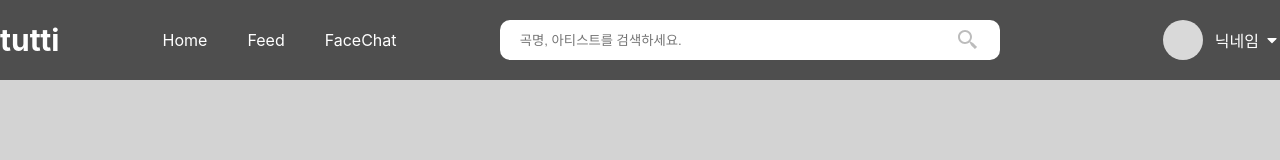
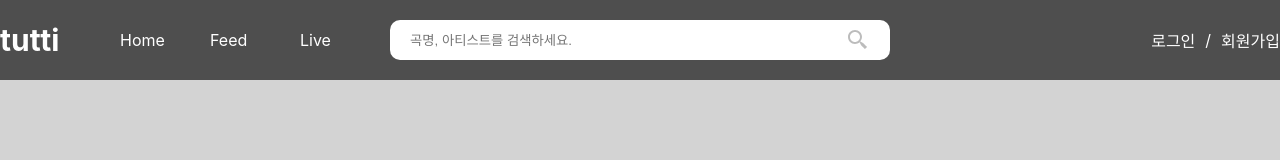
Before and after one commit to itsstacy/tuttimusicFE, a React (Create React App) app: page / in a window 1280 px wide. Shown: the top 160 px of the page. Built offline with nearby package versions, Linux system fonts and the light colour scheme; no server answers.

Commit message:
Navbar 컴포넌트 위치 재배치 / 로그인 유무에 따라 버튼 보이기 / 닉네임과 이미지 불러오기 / 닉네임 누르면 메뉴 보이도록 작업

```diff
--- a/src/components/Navbar.js
+++ b/src/components/Navbar.js
@@ -8,45 +8,96 @@ import { FaCaretDown } from "react-icons/fa"
 function Navbar() {
   const navigate = useNavigate();
 
+  const token = localStorage.getItem("token");
+
+  console.log("토큰 ==>", token)
+
+  const [toggleState, setToggleState] = React.useState(false);
+
+  const userProfileUrl = localStorage.getItem("userProfileUrl");
+  const userName = localStorage.getItem("userName");
+
+  const ClickLogout = () => {
+    setToggleState(false);
+    localStorage.clear();
+    navigate("/");
+  }
+
+  const ClickMyPage = () => {
+    setToggleState(false);
+    navigate("/mypage");
+  }
+
 
   return (
+    <>
       <NavBar>
         <div className="nav-wrap">
-        <div className="logo">tutti</div>
+          <div className="logo" onClick={() => { navigate('/') }}>tutti</div>
           <div className="nav">
             <ul>
-            <li onClick={()=>{
+              <li onClick={() => {
                 navigate('/')
               }}>
                 Home
               </li>
-            <li onClick={()=>{
+              <li onClick={() => {
                 navigate('/musicfeed')
               }}>
                 Feed
               </li>
-            <li onClick={()=>{
+              <li onClick={() => {
                 navigate('/facechat')
               }}>
-              FaceChat
+                Live
               </li>
             </ul>
           </div>
           <div className="search">
             <input type="text" placeholder="곡명, 아티스트를 검색하세요." ></input>
-          <BiSearchAlt2 id="search-icon"/>
+            <BiSearchAlt2 id="search-icon" />
 
 
           </div>
           <div className="user-box">
-          <div className="user-image"></div>
-          <div className="user-name">닉네임</div>
-          <FaCaretDown id="down-icon"/>
+
+            {token ?
+              <LoginState>
+                <UserImage className="user-image" userProfileUrl={userProfileUrl}></UserImage>
+                <div className="user-name" onClick={() => { setToggleState(!toggleState) }}>{userName}</div>
+                <FaCaretDown id="down-icon" onClick={() => { setToggleState(!toggleState) }}/>
+              </LoginState>
+              :
+              <LogoutState>
+
+                <div className="user-login" onClick={() => { navigate('login') }}>로그인</div>
+                <div className="user-slash"> / </div>
+                <div className="user-signup" onClick={() => { navigate('signup') }}>회원가입</div>
+
+              </LogoutState>}
+
+
           </div>
 
         </div>
 
+
+
       </NavBar>
+
+      {toggleState ?
+        <ToggleWrap>
+          <div className="user-toggle-box">
+            <ul className="user-login-toggle">
+              <li onClick={ClickMyPage}>마이 페이지</li>
+              <li onClick={ClickLogout}>로그아웃</li>
+            </ul>
+          </div>
+        </ToggleWrap>
+        :
+        null}
+
+    </>
 
   )
 
@@ -64,14 +115,14 @@ color: #fff;
 .nav-wrap {
   display:flex;
   flex-direction: row;
-  justify-content: space-between;
+  justify-content: flex-start;
   align-items: center;
   width:1280px;
 
 }
 
 .logo {
-  margin-right: 40px;
+  width:120px;
   font-size:30px;
   font-weight: bold;
   cursor: pointer;
@@ -84,6 +135,7 @@ color: #fff;
 }
 
 .nav ul li {
+  width:50px;
   float:left;
   margin-right: 40px;
   cursor: pointer;
@@ -112,18 +164,30 @@ color: #fff;
 }
 
 .user-box {
+  width:390px;
+  display: flex;
+  flex-direction: row;
+  justify-content: flex-end;
+}
+
+
+
+`
+
+let LoginState = styled.div`
   display: flex;
   flex-direction: row;
   align-items: center;
-  margin-left: 100px;
 
+  div {
+    cursor: pointer;
   }
 
   .user-image {
   width: 40px;
   height: 40px;
   background-color:#D9D9D9;
-  border-radius:50%;
+  border-radius:40px;
   margin-right: 12px;
   cursor: pointer;
 }
@@ -134,6 +198,66 @@ color: #fff;
   cursor: pointer;
 }
 
+`
+
+let UserImage = styled.div`
+  background-image:url(${(props) => props.userProfileUrl});
+  background-size:cover;
+  background-position: 50% 50%;
+`
+
+let ToggleWrap = styled.div`
+position: absolute;
+width:100%;
+display: flex;
+justify-content: center;
+
+  .user-toggle-box {
+  width:1280px;
+  display: flex;
+  justify-content: flex-end;
+  }
+
+  .user-login-toggle {
+    width:140px;
+    background-color: #7E7E7E;
+    list-style: none;
+    padding: 20px;
+    margin-top: 10px;
+    text-align: center;
+    border-radius: 10px;
+    color:#fff;
+    z-index: 999;
+  }
+
+  .user-login-toggle li {
+    margin-bottom: 20px;
+    cursor: pointer;
+  }
+
+  .user-login-toggle li:last-child {
+    margin-bottom:0;
+  }
+
+
+
+`
+
+let LogoutState = styled.div`
+  display: flex;
+  flex-direction: row;
+  align-items: center;
+  margin-left: 100px;
+  font-size: 16px;
+
+  div {
+    cursor: pointer;
+  }
+
+  .user-slash {
+    margin:0 10px;
+  }
+
 
 `
 
```
Lines whose indentation alone changed are shown as unchanged.
